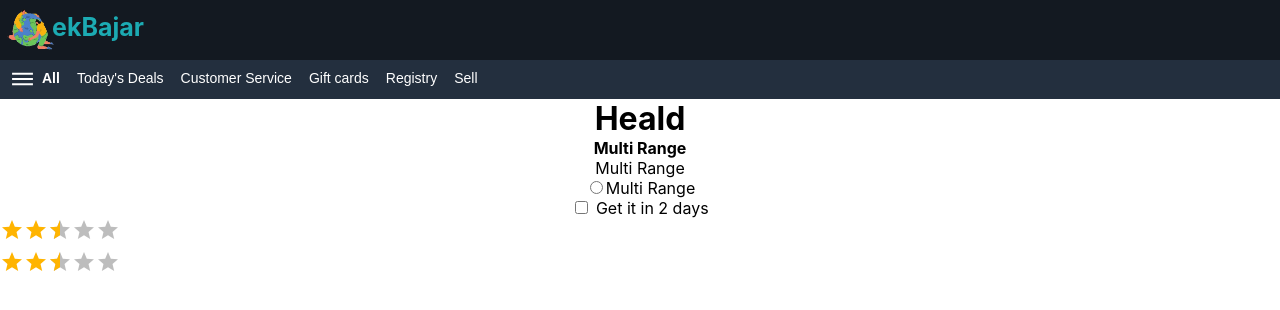
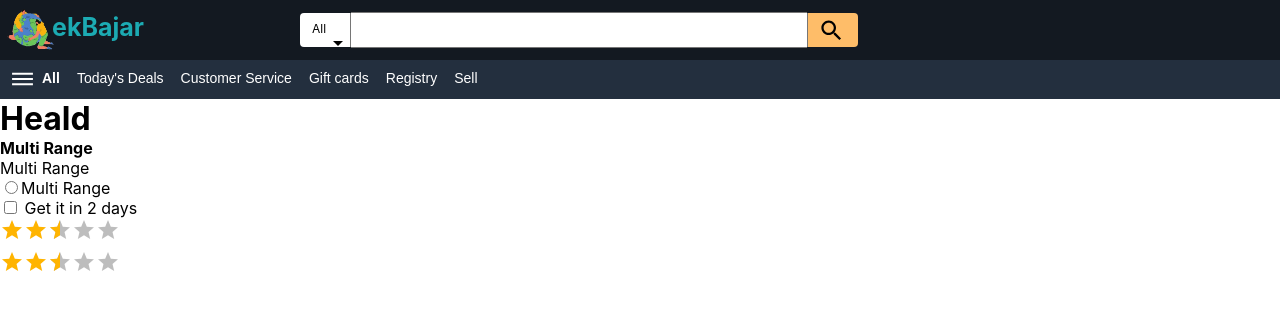
Before and after one commit to pashupatikr/Heald-UI, a React (Create React App) app in the folder heald/: page / in a window 1280 px wide. Shown: the top 310 px of the page. Built offline with nearby package versions, Linux system fonts and the light colour scheme.

Commit message:
feat: add search demo in main header

```diff
--- a/heald/src/App.css
+++ b/heald/src/App.css
@@ -1,6 +1,6 @@
-.App {
+/* .App {
   text-align: center;
-}
+} */
 
 .App-logo {
   height: 40vmin;
--- a/heald/src/Widgets/MainHeader.js
+++ b/heald/src/Widgets/MainHeader.js
@@ -1,14 +1,74 @@
-import React from 'react'
-import logo1 from '../Elements/Image/Logos/ekBajar1.png'
-import logo2 from '../Elements/Image/Logos/ekBajar2.png'
+import React from "react";
+import logo1 from "../Elements/Image/Logos/ekBajar1.png";
+import ArrowDropDownIcon from "@material-ui/icons/ArrowDropDown";
+import SearchIcon from '@material-ui/icons/Search';
 
 export default function MainHeader() {
-    return (
-        <div>
-            <div className="main-header">
-                <img style={{height: "60px", width: "60px", float:"left"}} src={logo1} />
-                <span style={{fontSize:"25px",color:"#1CABB3", float:"left", marginTop:"12px",marginLeft:'-8px',fontWeight: 'bolder'}}>ekBajar</span>
-                </div>
+  return (
+    <div>
+      <div className="main-header">
+        <img
+          style={{ height: "60px", width: "60px", float: "left" }}
+          src={logo1}
+        />
+        <span
+          style={{
+            fontSize: "25px",
+            color: "#1CABB3",
+            float: "left",
+            marginTop: "12px",
+            marginLeft: "-8px",
+            fontWeight: "bolder",
+          }}
+        >
+          ekBajar
+        </span>
+        <div style={{ marginLeft: "300px" }}>
+          <div
+            style={{
+              float: "left",
+              backgroundColor: "white",
+              height: "34px",
+              marginTop: "13px",
+              width: "50px",
+              borderTopLeftRadius: "4px",
+              borderBottomLeftRadius: "4px",
+            }}
+          >
+            <div style={{ fontSize: "12px", padding: "8px 0px 0px 12px" }}>
+              All{" "}
+              <ArrowDropDownIcon
+                style={{ marginTop: "-5px", float: "right" }}
+              ></ArrowDropDownIcon>
+            </div>
+          </div>
+          <input
+            style={{
+              float: "left",
+              height: "30px",
+              margin: "12px 0px 0px 0px",
+              width: "450px",
+            }}
+          ></input>
+                    <div
+            style={{
+              float: "left",
+              backgroundColor: "#febd69",
+              height: "34px",
+              marginTop: "13px",
+              width: "50px",
+              borderTopRightRadius: "4px",
+              borderBottomRightRadius: "4px",
+            }}
+          >
+
+              <SearchIcon
+                style={{ padding:"4px 0px 0px 10px", fontSize:"27px", fontWeight: "bolder"}}
+              ></SearchIcon>
+
+          </div>
         </div>
-    )
+      </div>
+    </div>
+  );
 }
```
